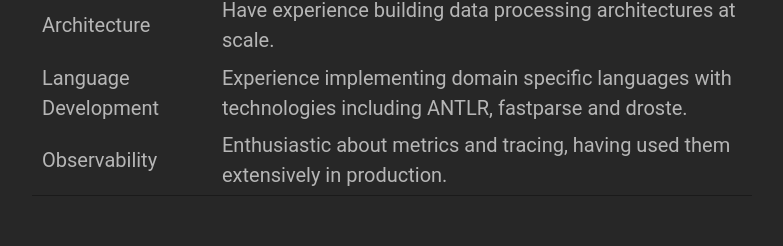
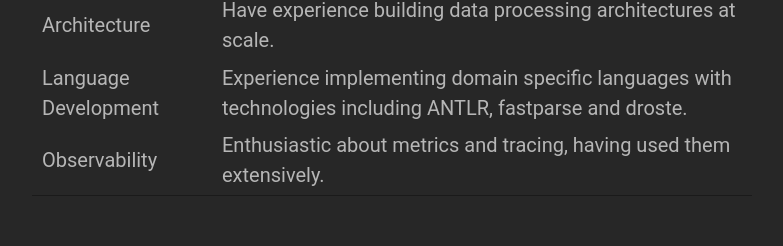
Before and after one commit to andimiller/blog, a plain HTML site: page cv.html in a window 1280 px wide. Shown: the part 1439-1685 px from the top of the page, without its empty margins (248-1031 px from the left). Drawn offline with Linux system fonts and the light colour scheme.

```diff
--- a/cv.html
+++ b/cv.html
@@ -109,7 +109,7 @@
 </tr>
 <tr class="odd">
 <td>Observability</td>
-<td>Enthusiastic about metrics and tracing, having used them extensively in production.</td>
+<td>Enthusiastic about metrics and tracing, having used them extensively.</td>
 </tr>
 </tbody>
 </table>
```
Also changed, not shown: 3 other files.
